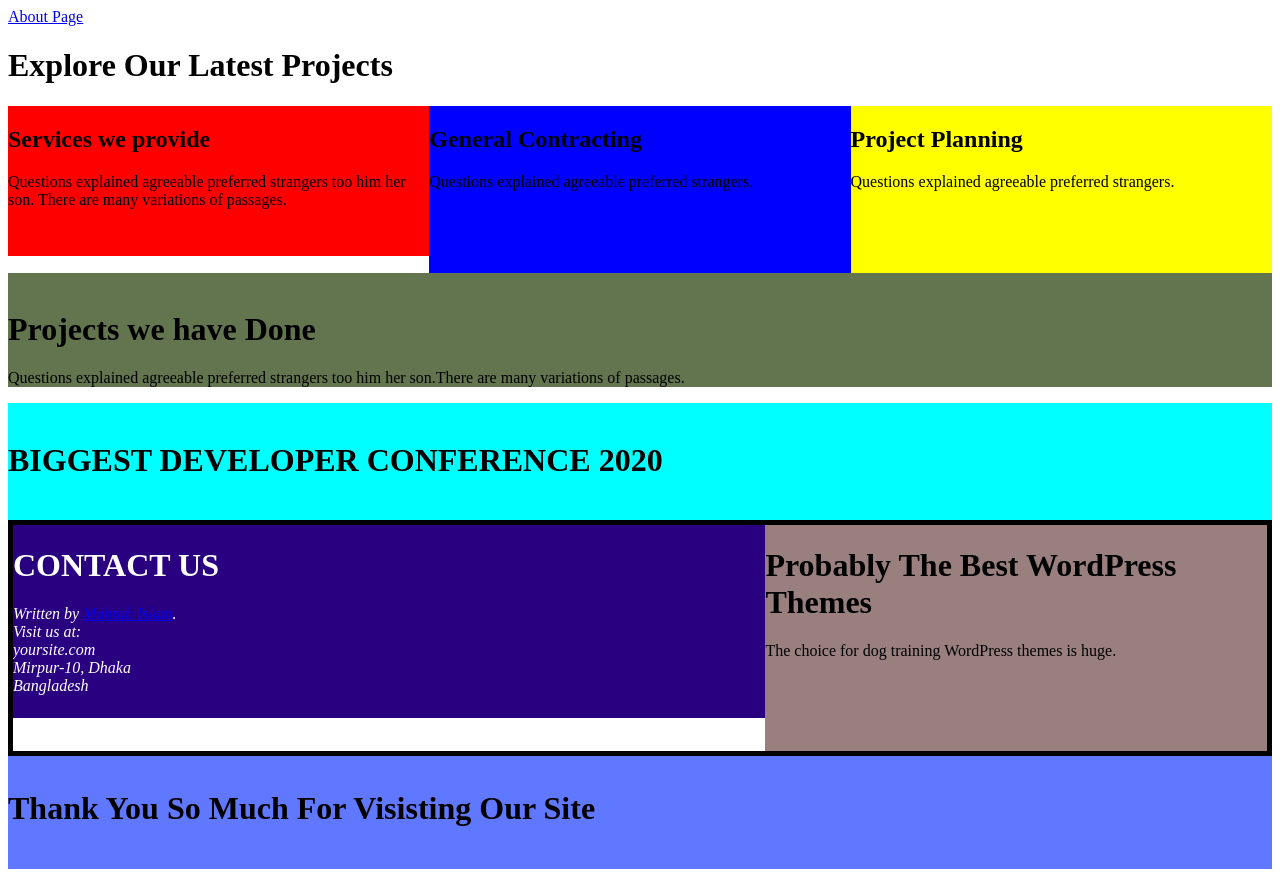
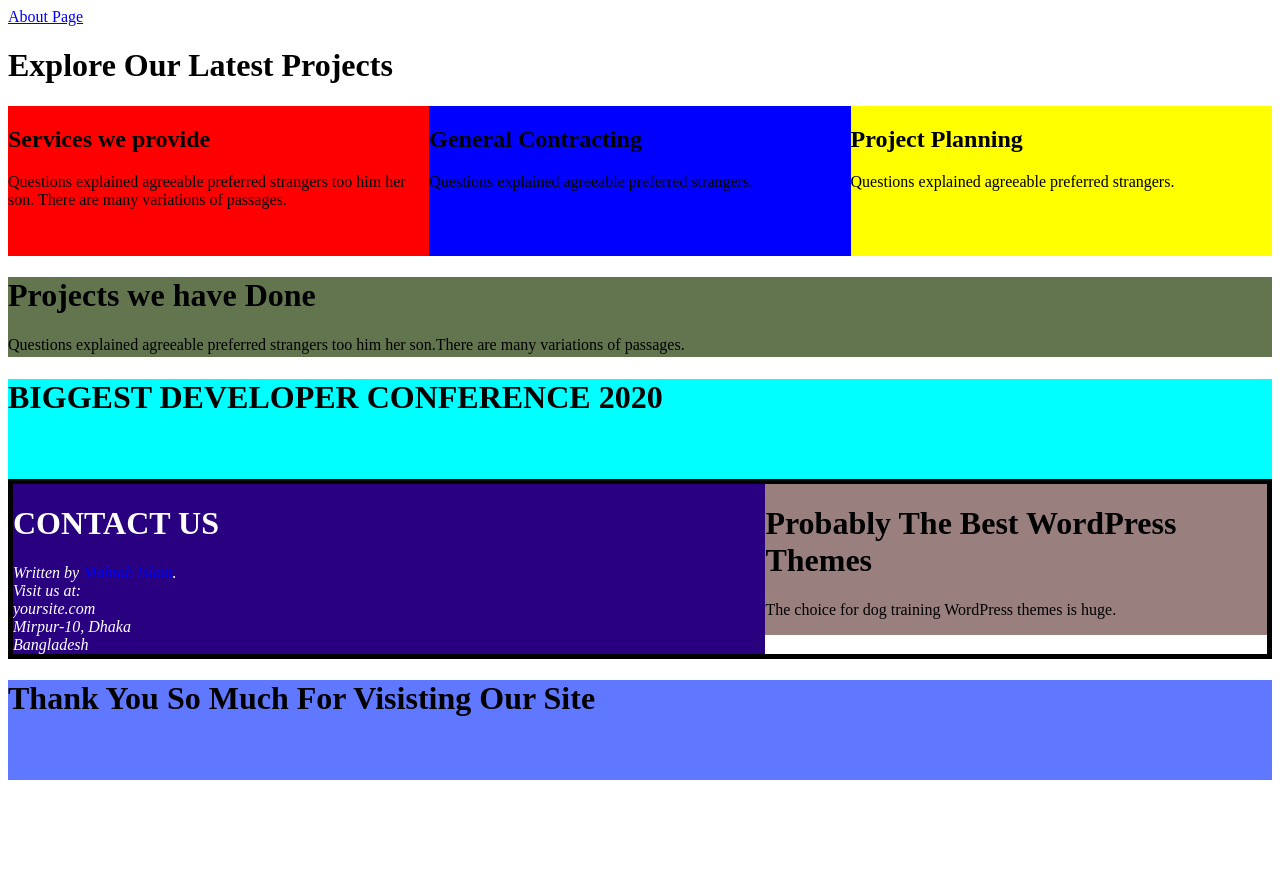
Before and after one commit to mahtabfahim/5th-project, a plain HTML site: page index.html in a window 1280 px wide. After the commit the page ends 800 px from the top, so only its background shows below. Drawn offline with Linux system fonts and the light colour scheme.

Commit message:
Update style.css

```diff
--- a/css/style.css
+++ b/css/style.css
@@ -12,23 +12,18 @@ border:5px solid black;
 	}
 .blue{
 	background-color: blue;
-	padding-bottom: 1.33%;
 
 }
 .yellow{background-color: yellow;
-	padding-bottom: 1.33%;
 }
 .footer{
 	background-color: teal;
 	min-height: 100px;
 	width: 100%;
-	padding-top: 1.33%;
-
 }
 .header2{
 	min-height: 100px;
 	background-color: aqua;
-	padding-top: 1.33%;
 }
 .container{
 	overflow: hidden;
@@ -40,26 +35,20 @@ border:5px solid black;
 	min-height: 100px;
 	width: 60%;
 	background-color: #290080;
-	float: left;
-	padding-bottom: 1.8%
-
-
-}
+	float: left;}
 .blog{min-height: 100px;
 	width:40%;
 	background-color: #9a7f7f;
 	float: right;
-	padding-bottom: 5.99%;
-
 }
 .footer2{
 	min-height: 100px;
 
 	background-color:#5f78ff;
-padding-top: 1%}
+}
 
 
-}
+
 .wrapper{
 	overflow: hidden;
 
```
